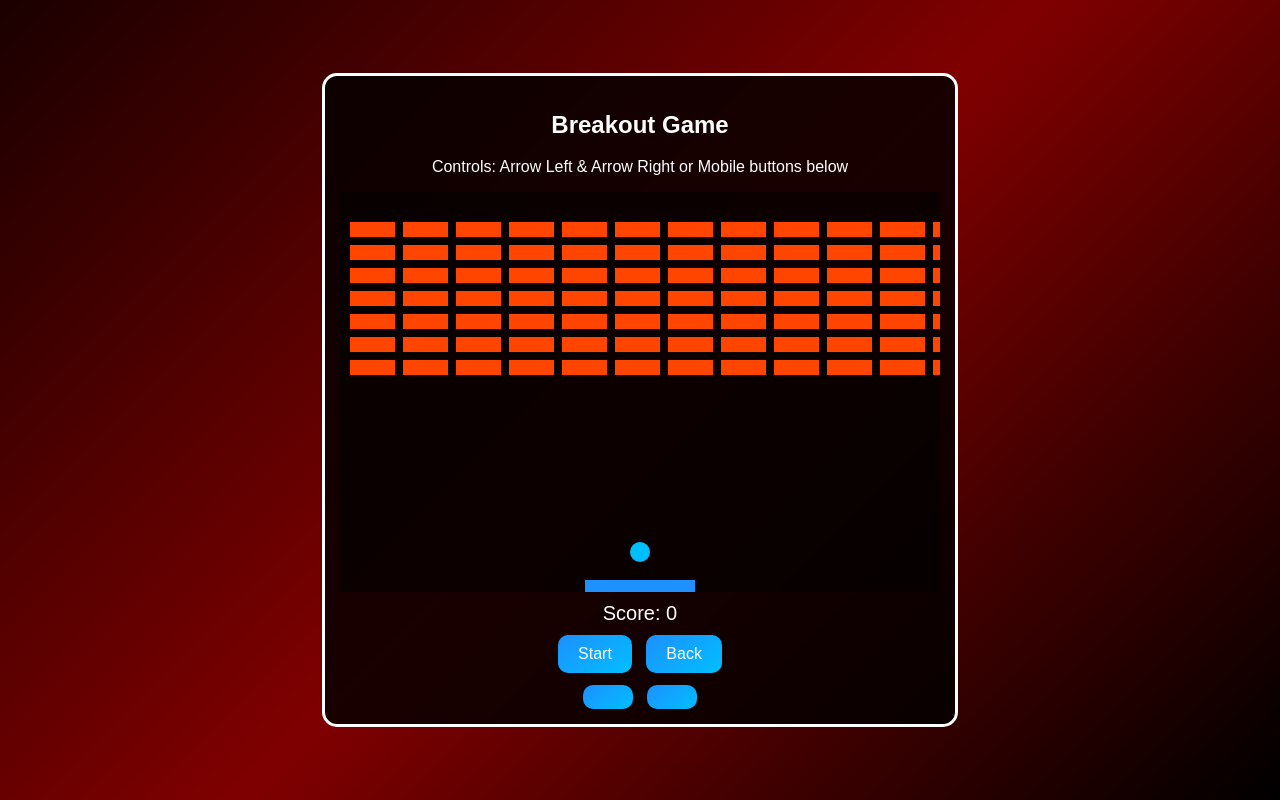
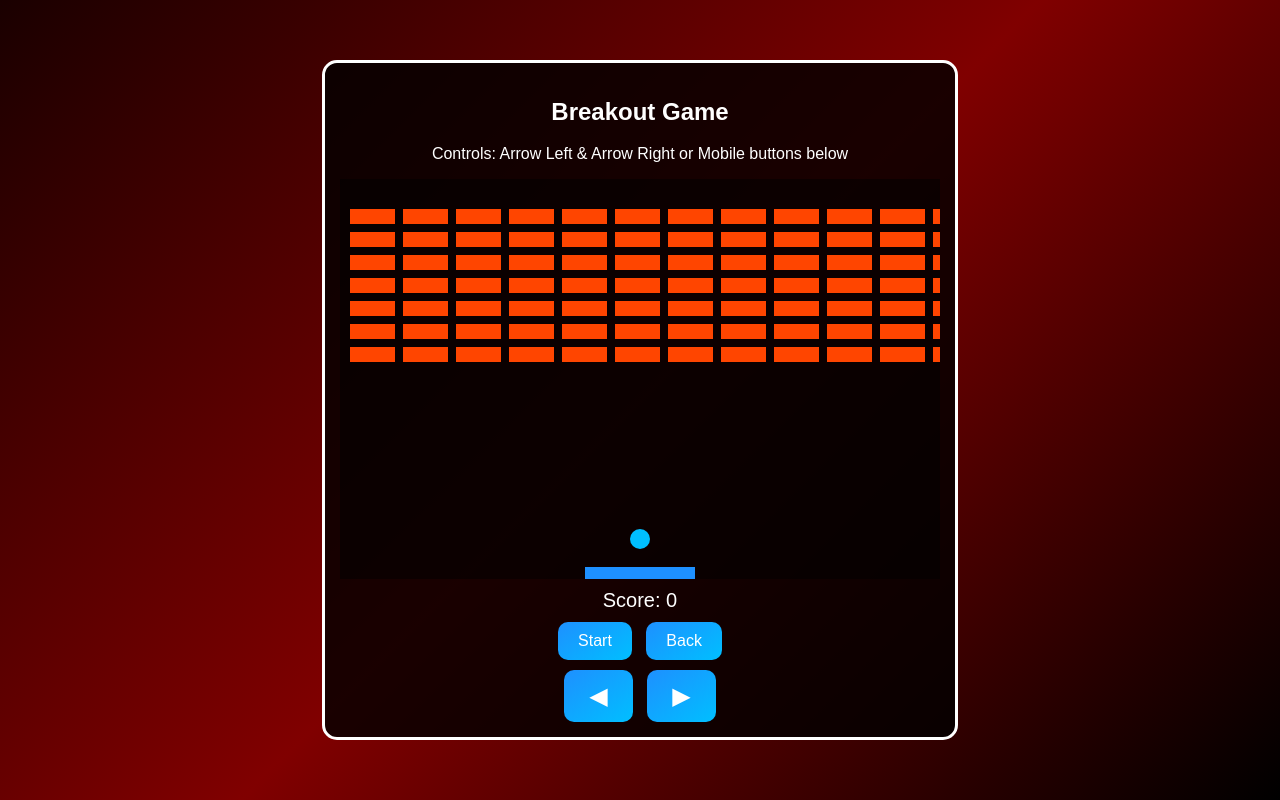
Before and after one commit to blackfox9111/Fox-games, a plain HTML site: page games/breakout/index.html in a window 1280 px wide. Drawn offline with Linux system fonts and the light colour scheme.

Commit message:
Update index.html

```diff
--- a/games/breakout/index.html
+++ b/games/breakout/index.html
@@ -18,8 +18,8 @@
       <button id="restartBtn" style="display:none;">Restart</button>
     </div>
     <div class="mobile-controls">
-      <button id="leftBtn"></button>
-      <button id="rightBtn"></button>
+      <button id="leftBtn">◀</button>
+      <button id="rightBtn">▶</button>
     </div>
   </div>
 
```
